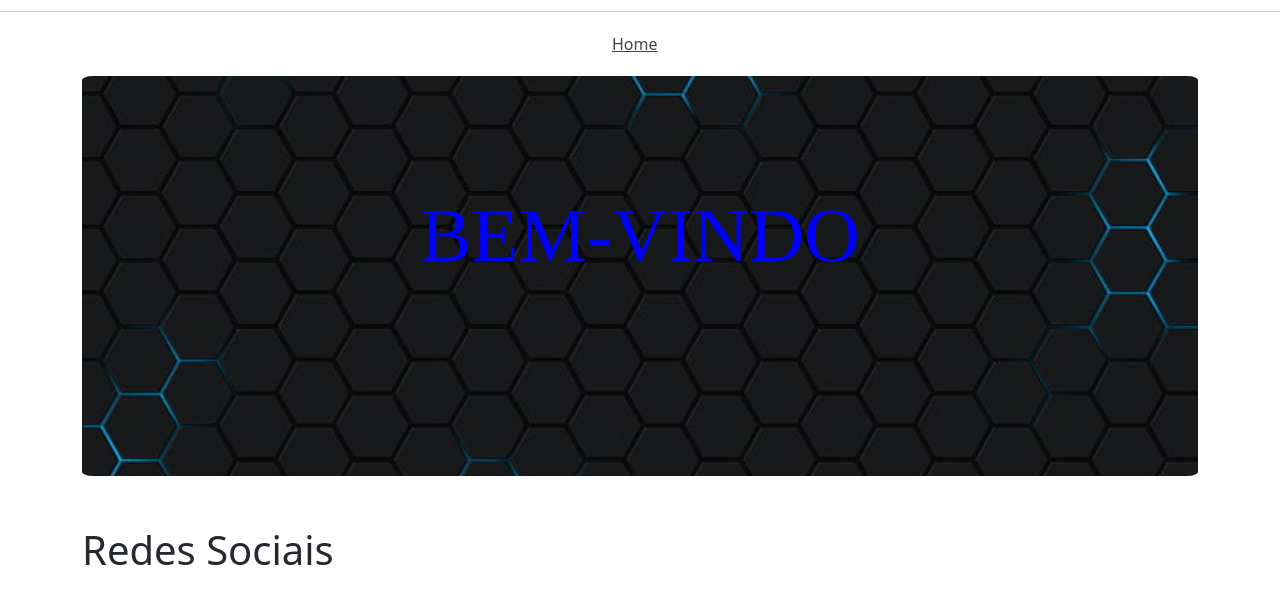
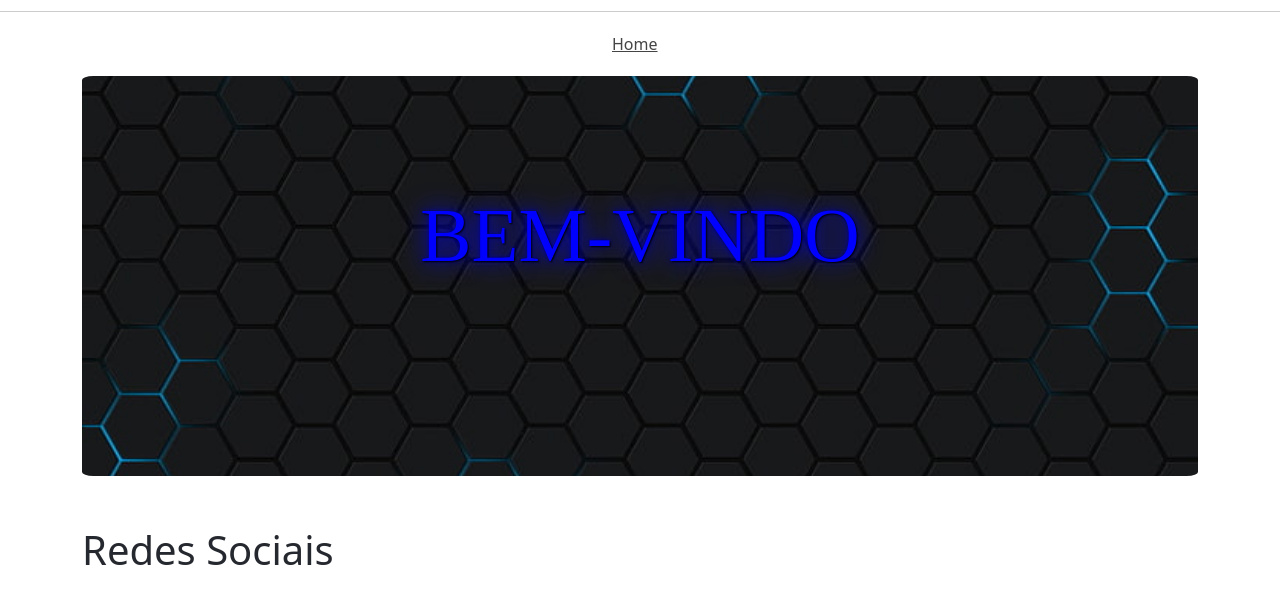
Before and after one commit to eduardodev001/social-networks-project, a plain HTML site: page index.html in a window 1280 px wide. Shown: the part 157-758 px from the top of the page. Drawn offline with nearby package versions, Linux system fonts and the light colour scheme.

Commit message:
add-shadow

```diff
--- a/style.css
+++ b/style.css
@@ -114,6 +114,7 @@ h1 {
   background-position-x: center;
   font-family: "open_sansregular";
   font-size: 4.8em;
+  text-shadow: 1px 1px 2px black, 0 0 25px blue, 0 0 5px darkblue;
 }
 .conteiner-text {
   padding-top: 4em;
```
